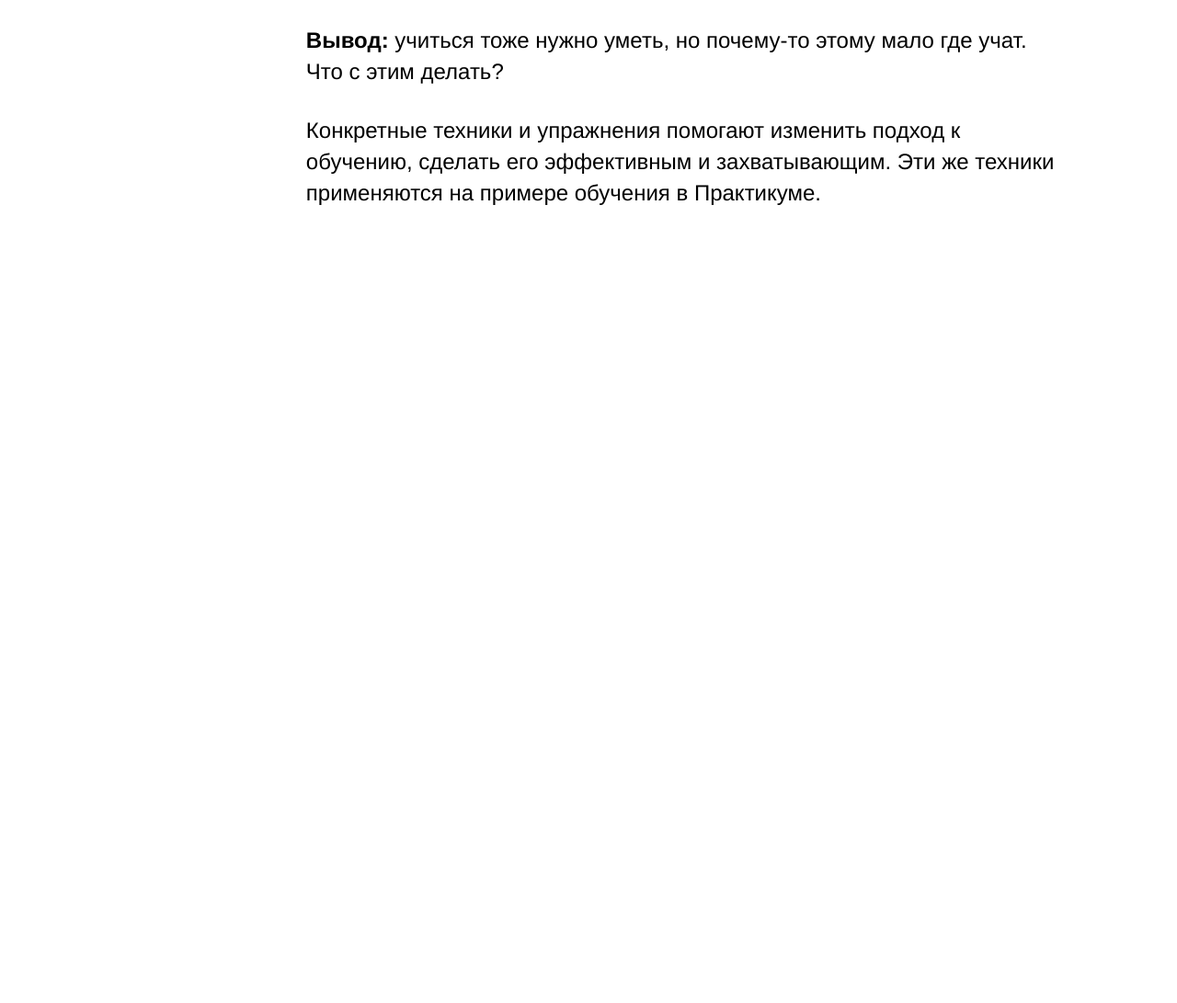
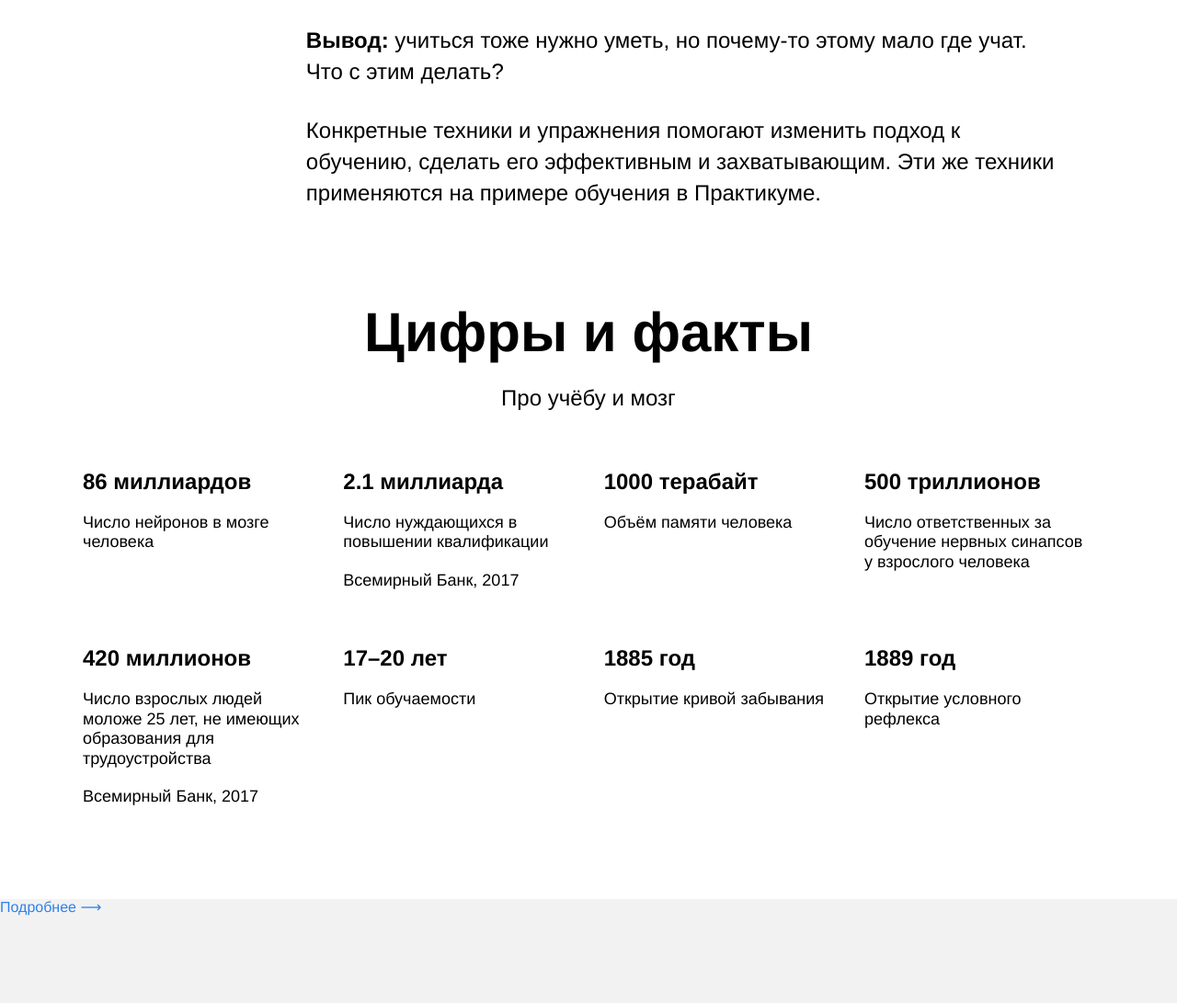
Before and after one commit to barbylka/how-to-learn, a plain HTML site: page index.html in a window 1280 px wide. Shown: the part 1029-2120 px from the top of the page at 92% size. Before the commit the page ends 1256 px from the top, so only its background shows below. Drawn offline with Linux system fonts and the light colour scheme.

Commit message:
digits section

```diff
--- a/index.html
+++ b/index.html
@@ -32,16 +32,61 @@
               <p class="two-columns__paragraph">Конкретные техники и упражнения помогают изменить подход к обучению,
                 сделать его эффективным и захватывающим. Эти же техники применяются на примере
                 обучения в Практикуме.</p>
-
           </div>
-
         </div>
       </section>
 
       <section class="digits">
+        <h2 class="digits__title">Цифры и факты</h2>
+        <h3 class="digits__subtitle">Про учёбу и мозг</h3>
+        <div class="table">
+          <div class="row">
+            <div class="cell">
+              <h4 class="table__heading">86 миллиардов</h4>
+              <p class="table__text">Число нейронов в мозге человека</p>
+            </div>
+            <div class="cell">
+              <h4 class="table__heading">2.1 миллиарда</h4>
+              <p class="table__text">Число нуждающихся в повышении квалификации</p>
+              <p class="table__text">Всемирный Банк, 2017</p>
+            </div>
+            <div class="cell">
+              <h4 class="table__heading">1000 терабайт</h4>
+              <p class="table__text">Объём памяти человека</p>
+            </div>
+            <div class="cell">
+              <h4 class="table__heading">500 триллионов</h4>
+              <p class="table__text">Число ответственных за обучение нервных
+                синапсов у взрослого человека</p>
+            </div>
+          </div>
+          <div class="row">
+            <div class="cell">
+              <h4 class="table__heading">420 миллионов</h4>
+              <p class="table__text">Число взрослых людей моложе 25 лет,
+                не имеющих образования для трудоустройства</p>
+              <p class="table__text">Всемирный Банк, 2017</p>
+            </div>
+            <div class="cell">
+              <h4 class="table__heading">17–20 лет</h4>
+              <p class="table__text">Пик обучаемости</p>
+            </div>
+            <div class="cell">
+              <h4 class="table__heading">1885 год</h4>
+              <p class="table__text">Открытие кривой забывания</p>
+            </div>
+            <div class="cell">
+              <h4 class="table__heading">1889 год</h4>
+              <p class="table__text">Открытие условного рефлекса</p>
+            </div>
+          </div>
+        </div>
       </section>
 
       <section class="feynman">
+        <div class="feynman__title"></div>
+        <div class="feynman__subtitle"></div>
+        <a class="link" href="#">Подробнее &xrarr;</a>
       </section>
 
       <section class="kaufman">
--- a/styles/style.css
+++ b/styles/style.css
@@ -128,6 +128,62 @@
   margin: 30px auto;
 }
 
+.digits__title {
+  width: 60%;
+  line-height: 1.15;
+  font-size: 60px;
+  font-weight: bold;
+  margin: 100px auto 20px;
+  text-align: center;
+}
+
+.digits__subtitle {
+  margin: 0 auto;
+  width: 60%;
+  text-align: center;
+  line-height: 34px;
+  font-size: 24px;
+  font-weight: normal;
+}
+
+.table {
+  margin: 0 auto 100px;
+  width: 1100px;
+}
+
+.table__heading {
+  line-height: 1.15;
+  font-size: 24px;
+  font-weight: bold;
+}
+
+.cell {
+  width: 250px;
+}
+
+.row {
+  margin: 60px 0 0;
+  display: flex;
+  justify-content: space-between;
+}
+
+.table__text {
+  margin-top: 20px;
+  line-height: 1.2;
+  font-size: 18px;
+  font-weight: normal;
+}
+
+.feynman {
+  height: 890px;
+  background-color: #f2f2f2;
+  background-image: url(../images/feynman.png);
+  background-position: left bottom;
+  background-repeat: no-repeat;
+  background-size: 867px 637px;
+}
+
+
 
 
 
```
